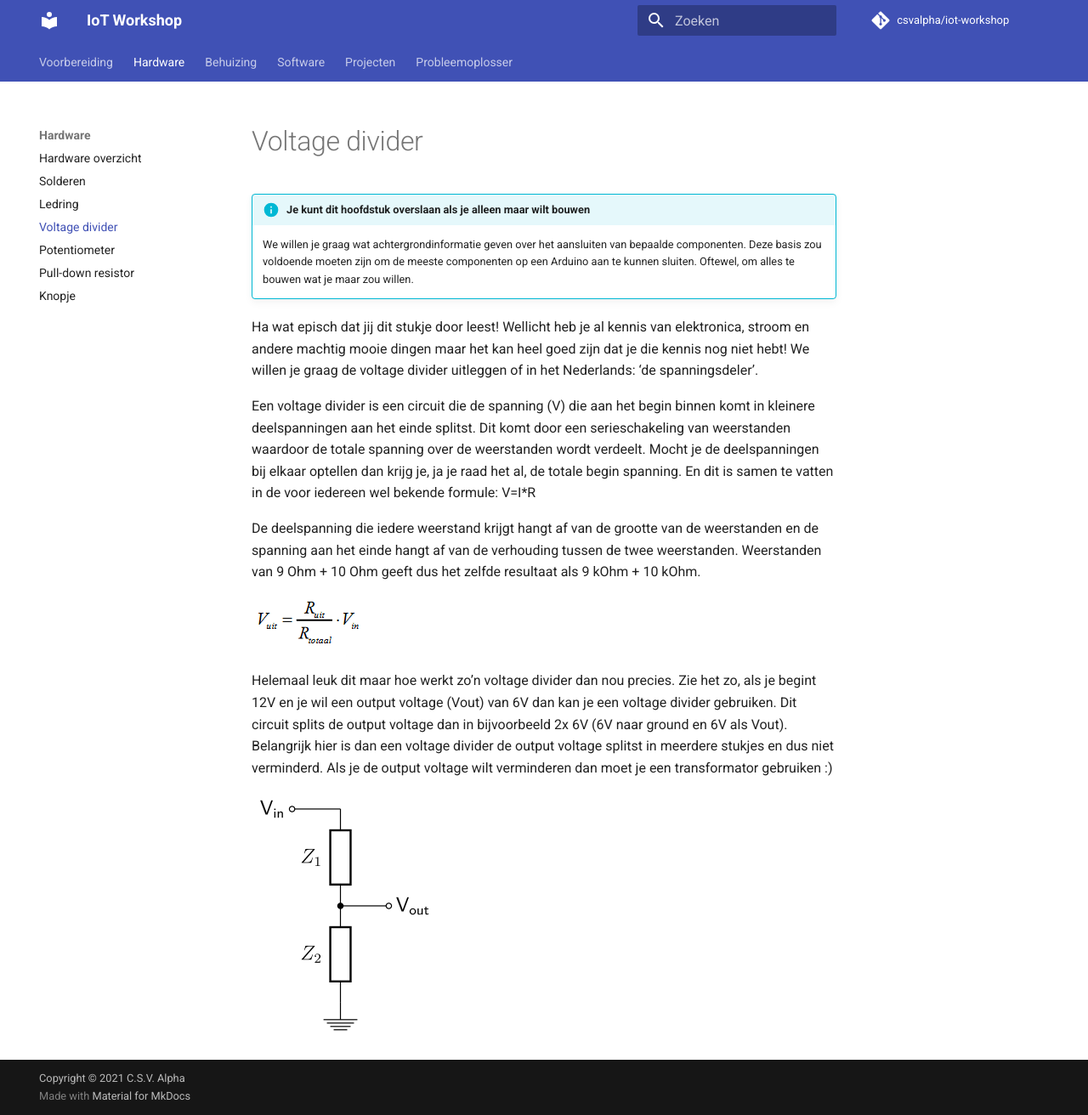
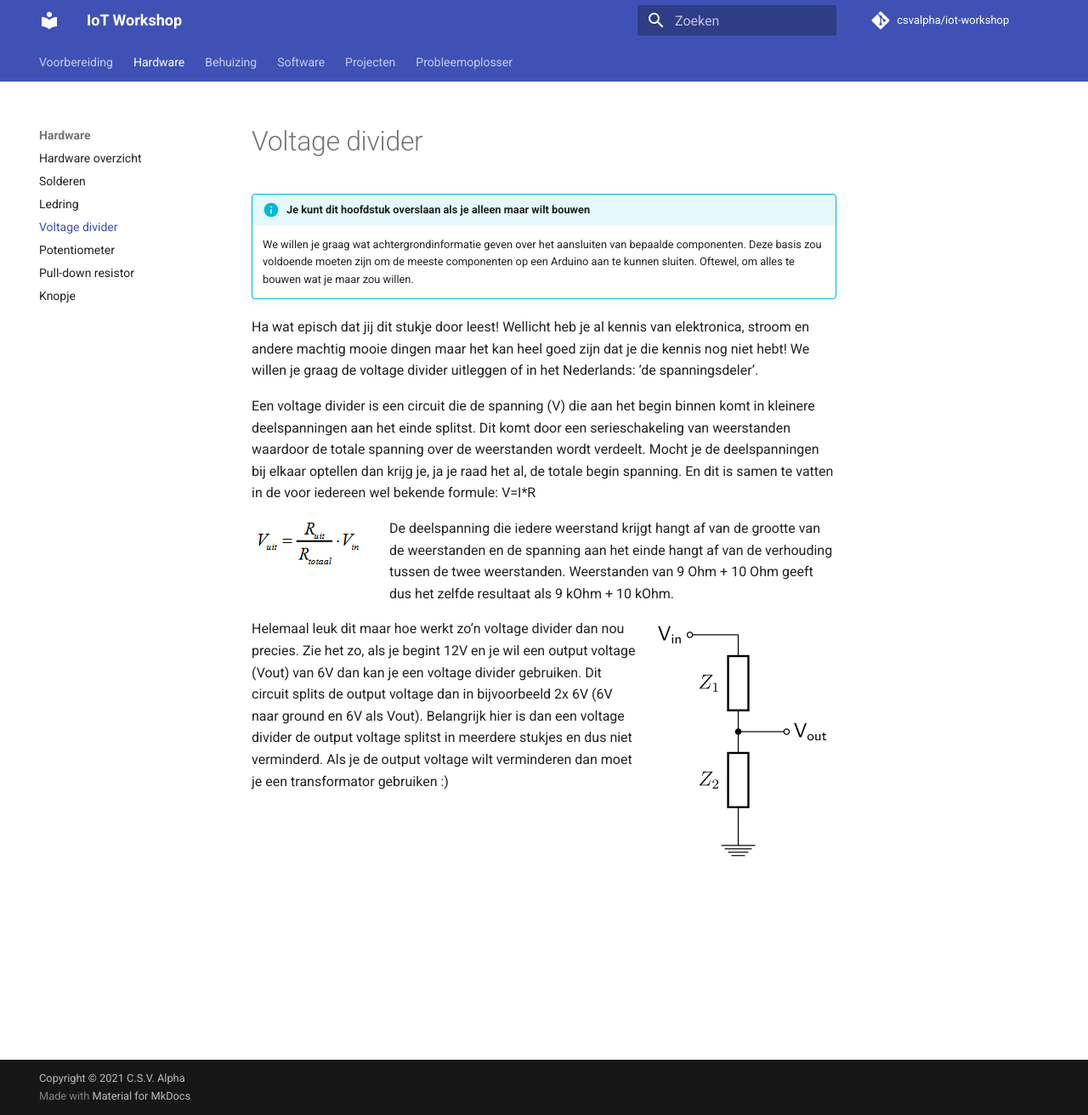
Before and after one commit to csvalpha/iot-workshop, an MkDocs documentation site: the page built from docs/hardware/voltage-divider.md, in a window 1280 px wide and 1312 px high. Shown: the whole window at 85% size. Built offline with MkDocs 1.6.1 and Material for MkDocs 9.7.7, drawn with Linux system fonts in a browser that asks for light colours; comment, search, counter and statistics services are not loaded.

Commit message:
Align images

```diff
--- a/docs/hardware/voltage-divider.md
+++ b/docs/hardware/voltage-divider.md
@@ -6,10 +6,10 @@ Ha wat episch dat jij dit stukje door leest! Wellicht heb je al kennis van elekt
 
 Een voltage divider is een circuit die de spanning (V) die aan het begin binnen komt in kleinere deelspanningen aan het einde splitst. Dit komt door een serieschakeling van weerstanden waardoor de totale spanning over de weerstanden wordt verdeelt. Mocht je de deelspanningen bij elkaar optellen dan krijg je, ja je raad het al, de totale begin spanning. En dit is samen te vatten in de voor iedereen wel bekende formule: V=I*R
 
+![Formule Voltage Divider](../assets/images/Formula_Divider.png){ align=left }
+
 De deelspanning die iedere weerstand krijgt hangt af van de grootte van de weerstanden en de spanning aan het einde hangt af van de verhouding tussen de twee weerstanden. Weerstanden van 9 Ohm + 10 Ohm geeft dus het zelfde resultaat als 9 kOhm + 10 kOhm.
 
-![Forule Voltage Divider](../assets/images/Formula_Divider.png)
+![Circuit Voltage Divider](../assets/images/Vol_Divider.png){ align=right }
 
 Helemaal leuk dit maar hoe werkt zo’n voltage divider dan nou precies. Zie het zo, als je begint 12V en je wil een output voltage (Vout) van 6V dan kan je een voltage divider gebruiken. Dit circuit splits de output voltage dan in bijvoorbeeld 2x 6V (6V naar ground en 6V als Vout). Belangrijk hier is dan een voltage divider de output voltage splitst in meerdere stukjes en dus niet verminderd. Als je de output voltage wilt verminderen dan moet je een transformator gebruiken :)
-
-![Circuit Voltage Divider](../assets/images/Vol_Divider.png)
```
Also changed, not shown: docs/hardware/knopje.md (+5 -2 lines), docs/software/introductie.md (+3 -1 lines), docs/assets/images/soldeerbout.jpg.
